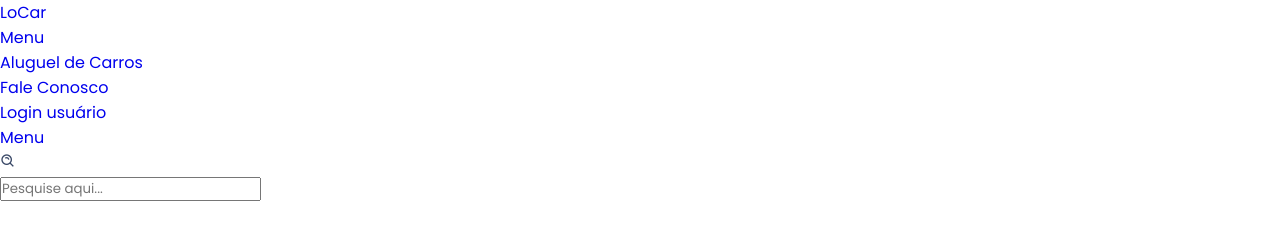
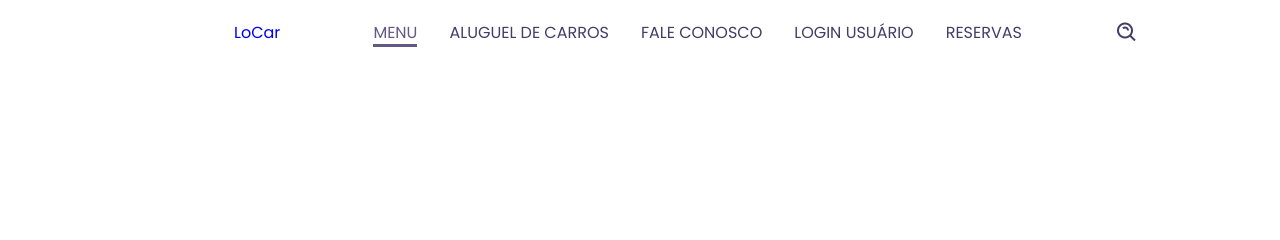
Before and after one commit to pedro18x/projetoAppInternet, a plain HTML site: page index.html in a window 1280 px wide. Drawn offline with nearby package versions, Linux system fonts and the light colour scheme.

Commit message:
Projeto adição navbar

```diff
--- a/index.html
+++ b/index.html
@@ -7,6 +7,7 @@
     <title>LoCar</title>
     <!-- Linkar o css-->
     <link rel="stylesheet" href="style.css">
+    <link rel="shortcut icon" href="" type="image/x-icon">
     <!-- Icones -->
     <link href='https://unpkg.com/boxicons@2.1.4/css/boxicons.min.css' rel='stylesheet'>
 </head>
@@ -20,25 +21,26 @@
             <!-- Menu de icones -->
             <i class= bx-menu' id="Menu-icones"></i>
             <!-- Logo -->
-            <a href="#" class="Logo">LoCar</a>
+            <a href="#" class="Logo">Lo<span>Car</span></a>
             <!-- lista nav -->
             <ul class="navbar">
-                <li><a href="#menu">Menu</Menu></a></li>
+                <li><a href="#menu" class="active">Menu</Menu></a></li>
                 <li><a href="#aluguelcarros">Aluguel de Carros</Menu></a></li>
                 <li><a href="#faleconosco">Fale Conosco</Menu></a></li>
                 <li><a href="#loginusuario">Login usuário</Menu></a></li>
-                <li><a href="#reservas">Menu</Menu></a></li>
+                <li><a href="#reservas">Reservas</Menu></a></li>
             </ul>
             <!--Icone de pesquisa-->
             <i class='bx bx-search-alt' id="icone-pesquisa"></i>
             <!-- Barra de pesquisa-->
-            <div class="search-box">
+            <div class="search-box container">
                 <input type="search" name="" id="" placeholder="Pesquise aqui...">
             </div>
 
         </div>
 
     </header>
-
+    <!--link para o javaS-->
+    <script src="main.js"></script>
 </body>
 </html>
--- a/main.js
+++ b/main.js
@@ -0,0 +1,6 @@
+let search = document.querySelector('.search-box');
+
+document.querySelector('#icone-pesquisa').onclick = () => {
+    search.classList.toggle('active');
+
+}
--- a/style.css
+++ b/style.css
@@ -11,9 +11,9 @@
     box-sizing: border-box;
 }
 :root {
-    --main-color: #F1F6F9;
-    --text-color: #394867;
-    --bg-color: #212A3E;
+    --main-color: #635985;
+    --text-color: #443C68;
+    --bg-color: #7b5ddc;
 }
 img{
     width: 100%;
@@ -23,8 +23,80 @@ body{
 }
 .container{
     max-width: 1068px;
+    margin-left: auto;
+    margin-right: auto;
+}
+header{
+    display: block;
+    width: 100%;
+    position: fixed;
+    top: 0;
+    left: 0;
+    z-index: 100;
+}
+.nav{
+    display: flex;
+    align-items: center;
+    justify-content: space-between;
+    padding: 20px 35px;
+}
+#menu-icon{
+    font-size: 24px;
+    cursor: pointer;
+    color: var(--text-color);
+    display: none;
+}
+.logo{
+    font-size: 1.2rem;
+    font-weight: 700;
+    color: var(--text-color);
+}
+.logo span{
+    color: var(--main-color);
+}
+.navbar{
+    display: flex;
+    column-gap: 2rem;
+}
+.navbar a{
+    color: var(--text-color);
+    font-size: 1rem;
+    text-transform: uppercase;
+    font-weight: 500;
+}
+.navbar a:hover,
+.navbar a.active{
+    color: var(--main-color);
+    border-bottom: 3px solid var(--main-color);
+}
+#icone-pesquisa{
+    font-size: 24px;
+    cursor: pointer;
+}
+.search-box{
+    position:absolute;
+    top: 110%;
+    right: 0;
+    left: 0;
+    background: var(--bg-color);
+    box-shadow: 4px 4px 20px rgb(15, 45, 55 /10%);
+    border: 1px solid var(--main-color);
+    border-radius: 0.5rem;
+    clip-path: circle(0% at 100% 0%);
+}
+.search-box input::placeholder{
+    color: white;
+}
+.search-box.active{
+    clip-path: circle(144% at 100% 0%);
+    transition: 0.4s;
+}
+.search-box input{
+    width: 100%;
+    padding: 20px;
+    border: none;
+    outline: none;
+    background: transparent;
+    font-size: 1rem;
 
 }
-.bx bx-bar{
-    color: #212A3E;
-}
```
